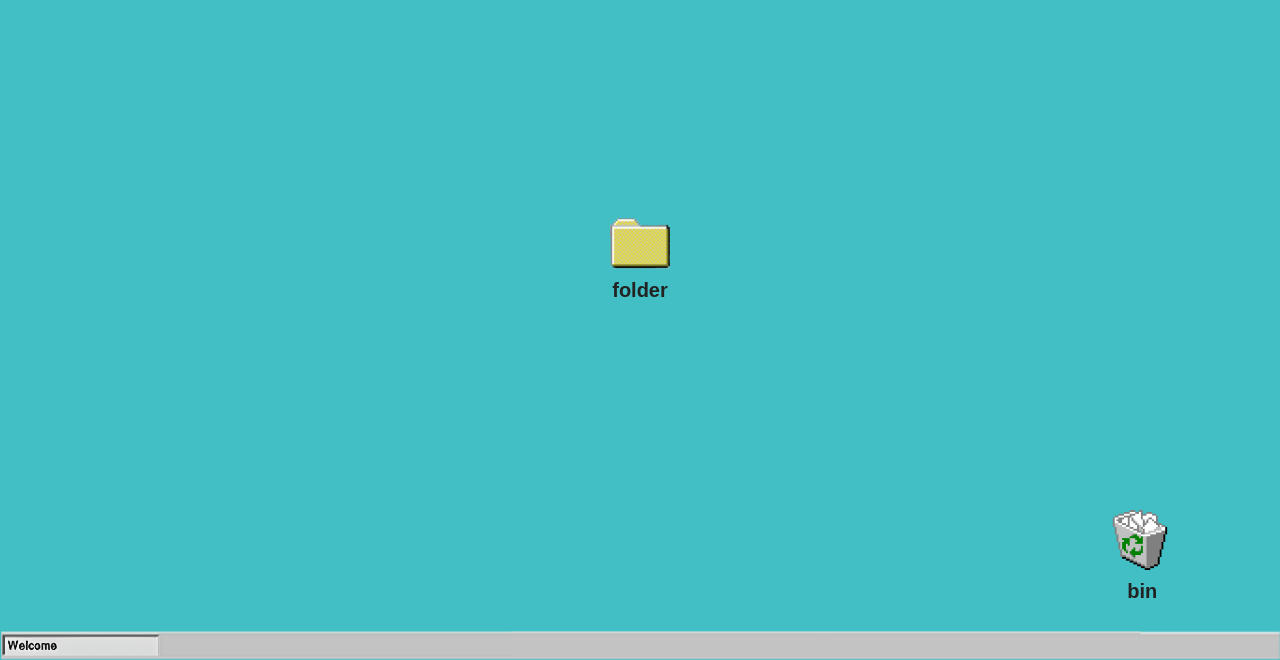
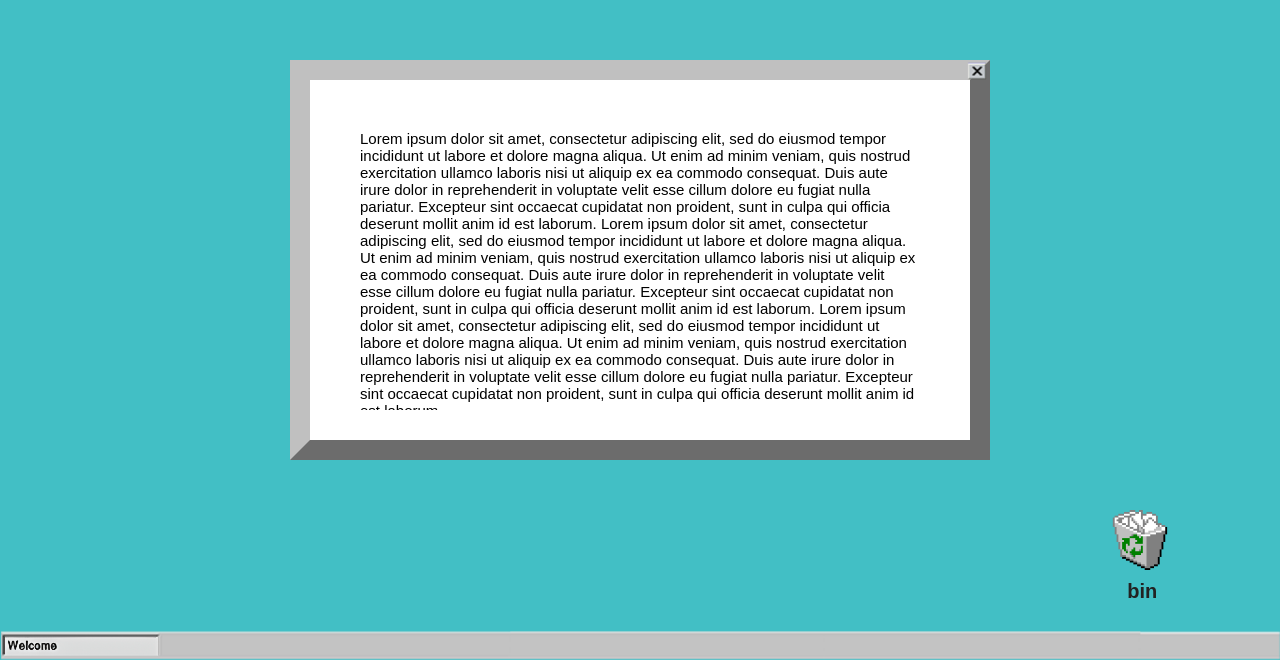
Before and after one commit to levynKwong/portfolio, a website: page index.html in a window 1280 px wide. Shown: the part 140-800 px from the top of the page. Drawn offline with nearby package versions, Linux system fonts and the light colour scheme.

Commit message:
screen implemented

```diff
--- a/index.css
+++ b/index.css
@@ -26,6 +26,7 @@ body {
     width:60px;
     height: auto;
 
+
   }
 
   .middle-folder-close {
@@ -41,7 +42,7 @@ body {
     margin: auto;
     width:60px;
     height: auto;
-
+    cursor: pointer;
   }
 
   .folder-text1 {
@@ -90,7 +91,7 @@ body {
   left:0.3%;
   margin-bottom: 0.3%;
 
-  cursor: pointer;
+
 
 
 }
@@ -241,6 +242,45 @@ body {
 }
 
 
+
+
+
+/*pop-up window*/
+.scroll-bg{
+  background:white;
+  width:600px;
+  margin:0 auto;
+  padding:30px;
+  position:fixed;
+  z-index: 9999;
+  border:solid 20px #c0c0c0;
+  border-style: outset;
+  left: 50%;
+  top: 50%;
+  transform: translate(-50%, -50%);
+}
+
+.scroll-div{
+  width:600px;
+  background:white;
+  height:300px;
+  overflow:hidden;
+  overflow-y: scroll;
+}
+
+.scroll-object{
+  color:black;
+  font-size:15px;
+  padding:20px;
+}
+
+.close img{
+  width:20px;
+  position:absolute;
+ margin-left: 95%;
+ margin-top: -7.5%;
+
+}
   /* Change the image when screen size is smaller than 768 pixels */
 @media (max-width: 768px) {
   .bar-footer img {
--- a/index.html
+++ b/index.html
@@ -75,6 +75,42 @@
 
 
 
+    <div class="scroll-bg">
+        <div class="close">
+            <img src="asset/close.png" alt="image" />
+
+        <div class="scroll-div">
+
+
+                <div class="scroll-object">
+                    Lorem ipsum dolor sit amet, consectetur adipiscing elit, sed do
+                    eiusmod tempor incididunt ut labore et dolore magna aliqua. Ut
+                    enim ad minim veniam, quis nostrud exercitation ullamco laboris
+                    nisi ut aliquip ex ea commodo consequat. Duis aute irure dolor in
+                     reprehenderit in voluptate velit esse cillum dolore eu fugiat nulla
+                     pariatur. Excepteur sint occaecat cupidatat non proident, sunt in
+                      culpa qui officia deserunt mollit anim id est laborum.
+                      Lorem ipsum dolor sit amet, consectetur adipiscing elit, sed do
+                      eiusmod tempor incididunt ut labore et dolore magna aliqua. Ut
+                      enim ad minim veniam, quis nostrud exercitation ullamco laboris
+                      nisi ut aliquip ex ea commodo consequat. Duis aute irure dolor in
+                       reprehenderit in voluptate velit esse cillum dolore eu fugiat nulla
+                       pariatur. Excepteur sint occaecat cupidatat non proident, sunt in
+                        culpa qui officia deserunt mollit anim id est laborum.
+                        Lorem ipsum dolor sit amet, consectetur adipiscing elit, sed do
+                        eiusmod tempor incididunt ut labore et dolore magna aliqua. Ut
+                        enim ad minim veniam, quis nostrud exercitation ullamco laboris
+                        nisi ut aliquip ex ea commodo consequat. Duis aute irure dolor in
+                         reprehenderit in voluptate velit esse cillum dolore eu fugiat nulla
+                         pariatur. Excepteur sint occaecat cupidatat non proident, sunt in
+                          culpa qui officia deserunt mollit anim id est laborum.
+                </div>
+
+            </div>
+        </div>
+    </div>
+
+
     <footer class="bar-footer">
         <img src="asset/bar-footer.png" alt="image" />
         <div class="welcome-text">
```
Also changed, not shown: asset/close.png (added), asset/levyn.png (added).
